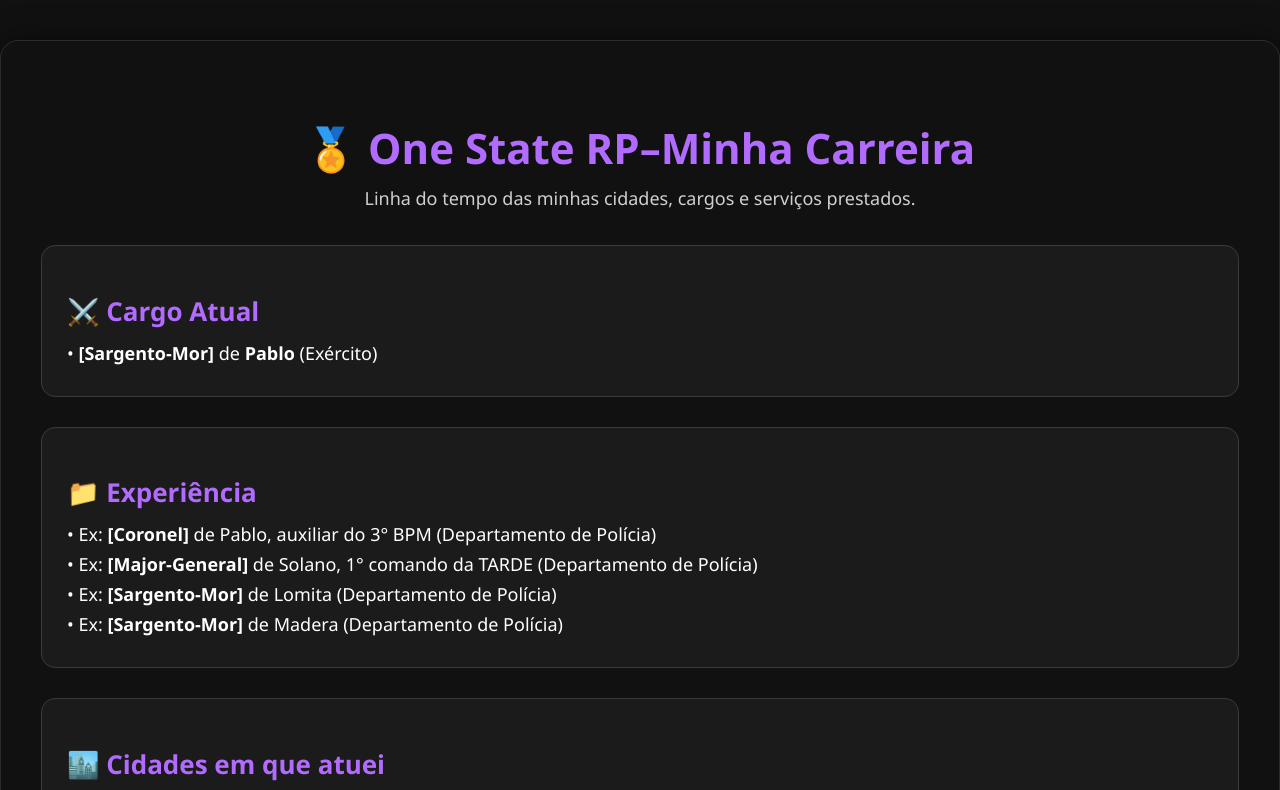
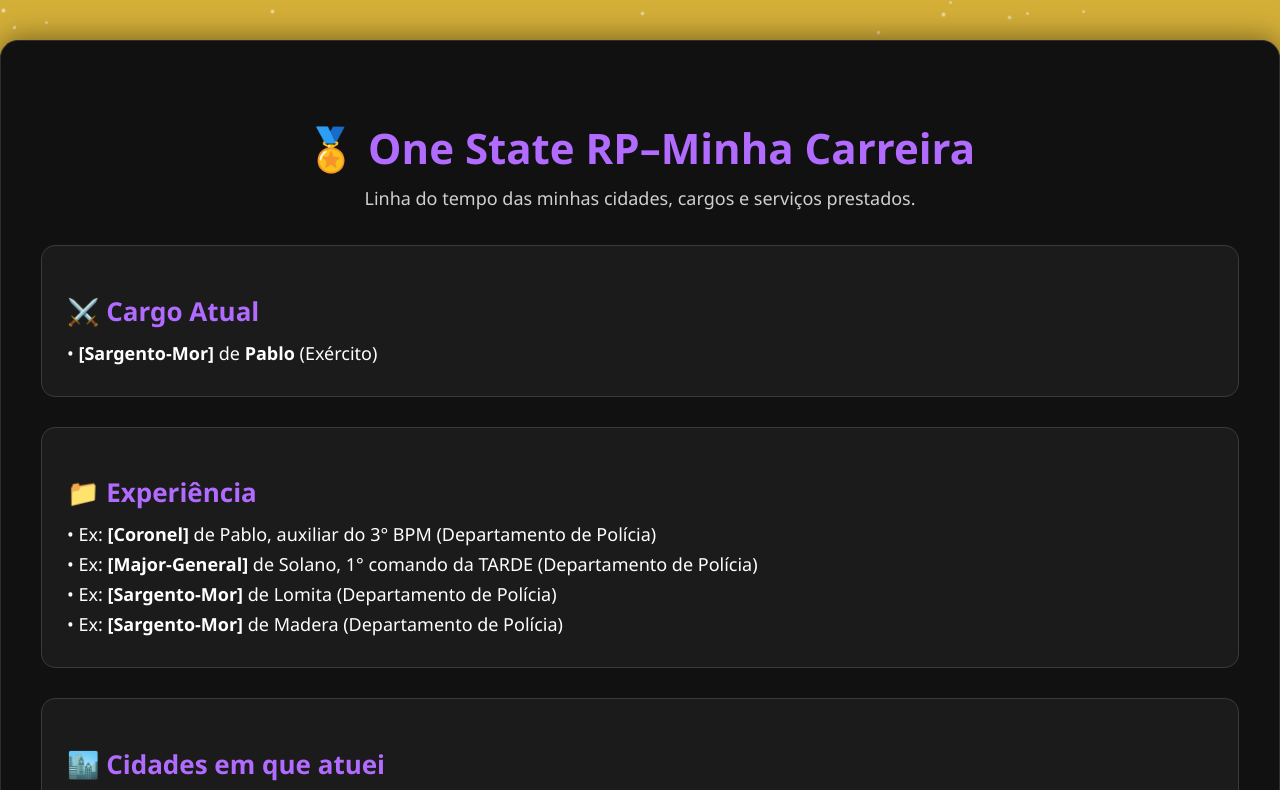
Before and after one commit to miguelcastrosilva0710-source/biografia-miguelbennet-onestate, a plain HTML site: page index.html in a window 1280 px wide. Shown: the top 790 px of the page. Drawn offline with Linux system fonts and the light colour scheme.

Commit message:
Update index.html

```diff
--- a/index.html
+++ b/index.html
@@ -4,16 +4,45 @@
   <meta charset="UTF-8">
   <meta name="viewport" content="width=device-width, initial-scale=1.0">
   <title>One State RP–Minha Carreira</title>
+
   <style>
     body {
       margin: 0;
-      background: #111;
+      background: #d4af38;
       width: 100vw;
       min-height: 100vh;
       font-family: 'Segoe UI', sans-serif;
       display: flex;
       justify-content: center;
       padding-top: 40px;
+      overflow: hidden;
+    }
+
+    /* Estrelas animadas */
+    .stars {
+      position: fixed;
+      width: 100%;
+      height: 100%;
+      top: 0;
+      left: 0;
+      pointer-events: none;
+      overflow: hidden;
+      z-index: -1;
+    }
+
+    .star {
+      position: absolute;
+      width: 3px;
+      height: 3px;
+      background: white;
+      border-radius: 50%;
+      opacity: 0.8;
+      animation: twinkle 2s infinite alternate ease-in-out;
+    }
+
+    @keyframes twinkle {
+      from { transform: scale(1); opacity: 0.4; }
+      to { transform: scale(1.8); opacity: 1; }
     }
 
     .wrapper {
@@ -69,7 +98,6 @@
       font-size: 18px;
     }
 
-    /* Aviso tipo "Importante" */
     .update-note {
       margin-top: 25px;
       padding: 14px 18px;
@@ -92,10 +120,27 @@
       50% { box-shadow: 0 0 25px rgba(255,0,0,0.7); }
       100% { box-shadow: 0 0 15px rgba(255,0,0,0.4); }
     }
+  </style>
 
-  </style>
+  <script>
+    document.addEventListener("DOMContentLoaded", () => {
+      const container = document.querySelector(".stars");
+
+      for (let i = 0; i < 120; i++) {
+        const s = document.createElement("div");
+        s.classList.add("star");
+        s.style.top = Math.random() * 100 + "vh";
+        s.style.left = Math.random() * 100 + "vw";
+        s.style.animationDelay = Math.random() * 2 + "s";
+        container.appendChild(s);
+      }
+    });
+  </script>
+
 </head>
 <body>
+
+<div class="stars"></div>
 
 <div class="wrapper">
   <div class="card">
```
Lines whose indentation alone changed are shown as unchanged.
